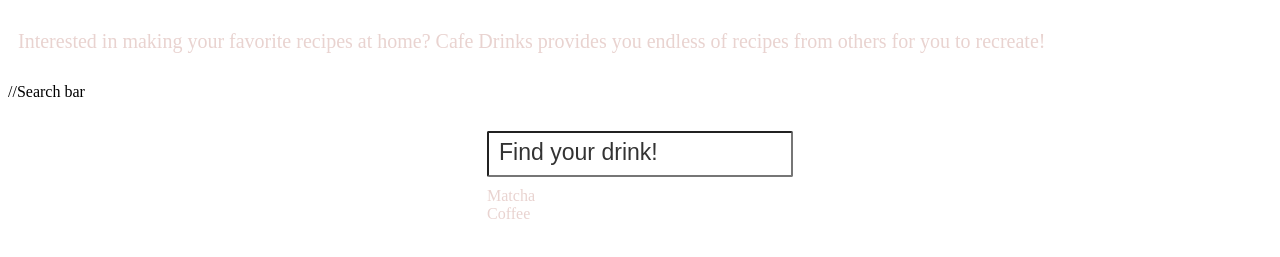
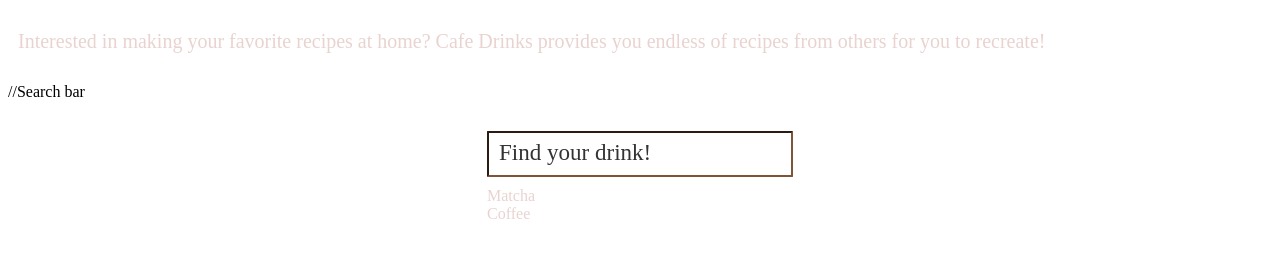
Before and after one commit to jessicaoyep/cafedrinks, a plain HTML site: page index.html in a window 1280 px wide. Shown: the part 155-412 px from the top of the page. Drawn offline with Linux system fonts and the light colour scheme; a script that the page names is missing.

Commit message:
search bar

```diff
--- a/designTwo.css
+++ b/designTwo.css
@@ -24,14 +24,15 @@
 
 #searchbar::placeholder{
     color:#333;
-    font-family: Arial, Helvectica, snas-serif;
+    font-family: 'Times New Roman', Times, serif, Helvectica, snas-serif;
     font-size: 1.2em;;
 }
 
 #searchbar {
     margin: 10px;
     padding: 10px;
-    border-radius: 2px;
+    border-radius: 1px;
+    border-color: #7f5539;
     width: 25%;
     box-sizing: border-box;
     color: #ffc8dd;
@@ -44,4 +45,5 @@
     padding: 0;
     margin: 0;
     width: 25%;
+    text-align: left;
 }
```
